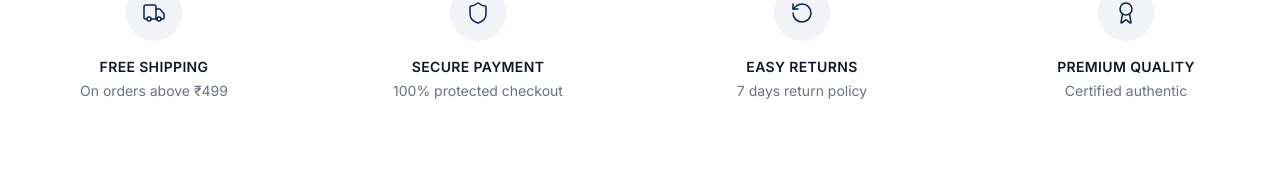
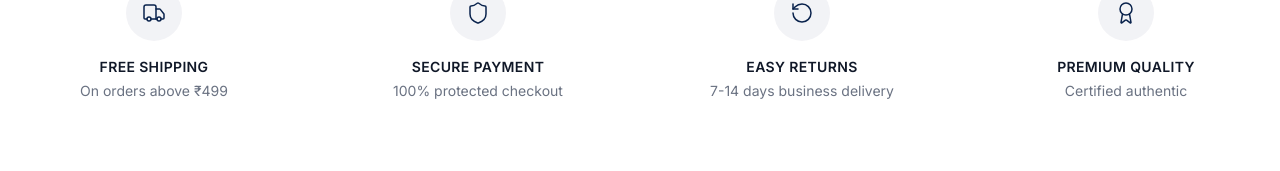
Before and after one commit to ankanganguly24/veshastorefrontend, a Next.js app: page / in a window 1280 px wide. Shown: the part 897-1068 px from the top of the page. Built offline with nearby package versions, Linux system fonts and the light colour scheme; no server answers.

Commit message:
fix: remove the exchange and add the delivery 7-14 days

```diff
--- a/src/app/(storefrontend)/product/[id]/page.js
+++ b/src/app/(storefrontend)/product/[id]/page.js
@@ -93,7 +93,7 @@ export default function ProductPage({ params }) {
           offers: [
             "Get 10% instant discount on all bank cards",
             "Free shipping on orders above ₹499",
-            "Easy 7-day return and exchange",
+            "7-14 days business delivery",
             "Cash on Delivery available"
           ],
           features: [
--- a/src/components/common/features-section.jsx
+++ b/src/components/common/features-section.jsx
@@ -15,7 +15,7 @@ export default function FeaturesSection() {
     {
       icon: RotateCcw,
       title: "Easy Returns",
-      description: "7 days return policy"
+      description: "7-14 days business delivery"
     },
     {
       icon: Award,
```
